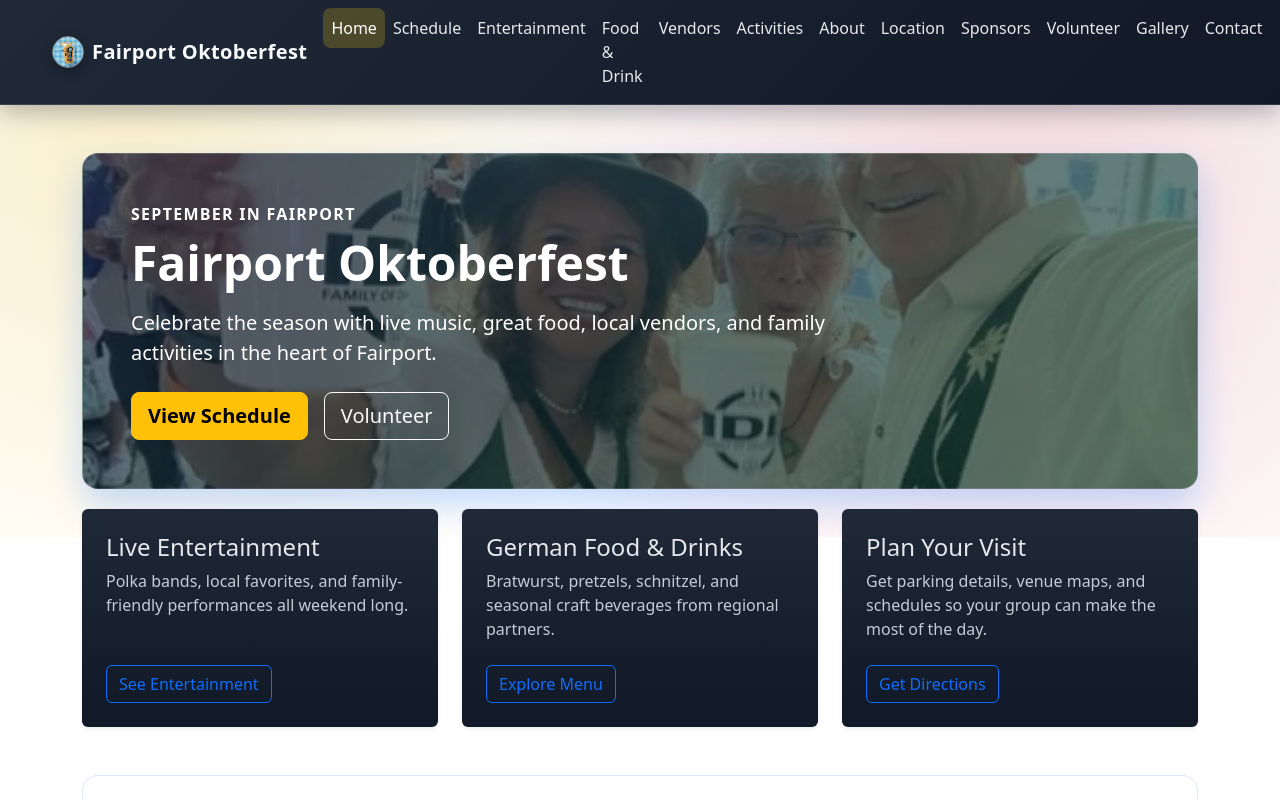
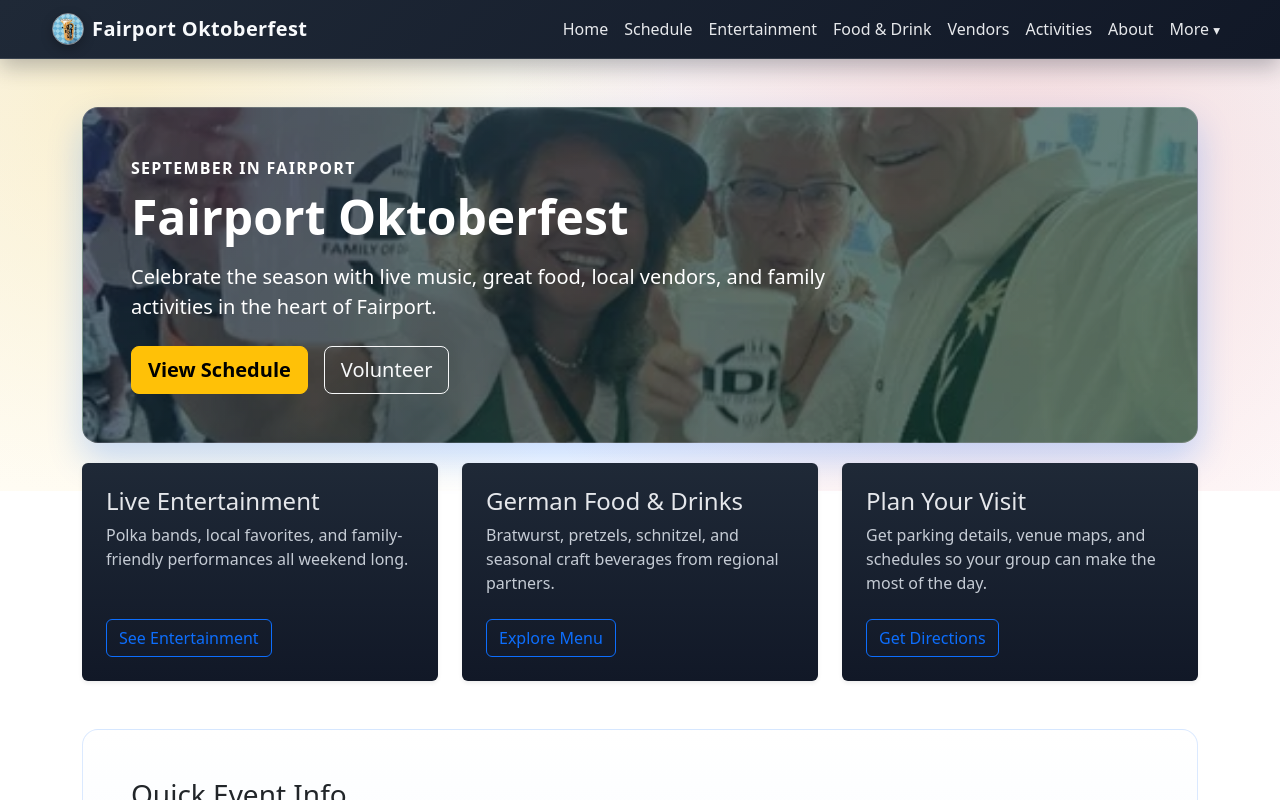
Before and after one commit to jzon-03/fairport-oktoberfest, an Angular app: page /home in a window 1280 px wide. Shown: the top 800 px of the page. Built offline with nearby package versions, Linux system fonts and the light colour scheme.

Commit message:
refactor base-nav

```diff
--- a/src/app/components/base-nav/base-nav.component.css
+++ b/src/app/components/base-nav/base-nav.component.css
@@ -29,6 +29,17 @@
 	color: rgba(248, 250, 252, 0.92);
 }
 
+.nav-more-toggle {
+	background: transparent;
+	border: 0;
+	line-height: 1.5;
+}
+
+.nav-more-toggle::after {
+	content: ' ▾';
+	font-size: 0.85em;
+}
+
 .nav-link.active {
 	background-color: rgba(250, 204, 21, 0.22);
 	color: #ffffff;
@@ -40,3 +51,19 @@
 .navbar-brand:focus-visible {
 	color: #fde68a;
 }
+
+.dropdown-menu {
+	background: #111827;
+	border: 1px solid rgba(255, 255, 255, 0.14);
+	box-shadow: 0 0.8rem 1.8rem rgba(0, 0, 0, 0.35);
+}
+
+.dropdown-item {
+	color: rgba(248, 250, 252, 0.92);
+}
+
+.dropdown-item:hover,
+.dropdown-item:focus-visible {
+	background: rgba(250, 204, 21, 0.2);
+	color: #ffffff;
+}
--- a/src/app/components/base-nav/base-nav.component.html
+++ b/src/app/components/base-nav/base-nav.component.html
@@ -1,6 +1,6 @@
 <nav class="navbar navbar-expand-lg navbar-dark base-nav-dark sticky-top">
 	<div class="container-fluid nav-shell">
-		<a class="navbar-brand fw-semibold d-inline-flex align-items-center gap-2" routerLink="/home" (click)="closeNav()">
+		<a class="navbar-brand fw-semibold d-inline-flex align-items-center gap-2" routerLink="/" (click)="closeNav()">
 			<img
 				ngSrc="/favicon.jpg"
 				width="32"
@@ -24,19 +24,42 @@
 
 		<div class="collapse navbar-collapse" id="baseNavMenu" [class.show]="isNavExpanded">
 			<ul class="navbar-nav ms-auto mb-2 mb-lg-0">
-				@for (item of navItems; track item.path) {
+				@for (item of navItems; track item.label) {
+					@if (item.children) {
+						<li class="nav-item dropdown" [class.show]="isMoreOpen">
+							<button
+								type="button"
+								class="nav-link nav-more-toggle"
+								[class.active]="hasActiveChild(item.children)"
+								aria-expanded="{{ isMoreOpen }}"
+								(click)="toggleMore()"
+							>
+								{{ item.label }}
+							</button>
+							<ul class="dropdown-menu dropdown-menu-end" [class.show]="isMoreOpen">
+								@for (child of item.children; track child.route) {
+									<li>
+										<a class="dropdown-item" [routerLink]="child.route" (click)="closeNav()">
+											{{ child.label }}
+										</a>
+									</li>
+								}
+							</ul>
+						</li>
+					} @else {
 						<li class="nav-item">
 							<a
 								class="nav-link"
-							[routerLink]="item.path"
+								[routerLink]="item.route"
 								routerLinkActive="active"
-							[routerLinkActiveOptions]="{ exact: item.exact }"
+								[routerLinkActiveOptions]="{ exact: item.route === '/' }"
 								(click)="closeNav()"
 							>
 								{{ item.label }}
 							</a>
 						</li>
 					}
+				}
 			</ul>
 		</div>
 	</div>
--- a/src/app/components/base-nav/base-nav.component.ts
+++ b/src/app/components/base-nav/base-nav.component.ts
@@ -1,10 +1,33 @@
-import { Component } from '@angular/core';
+import { Component, inject } from '@angular/core';
+import { Router } from '@angular/router';
 
-type NavItem = {
+export interface NavItem {
   label: string;
-  path: string;
-  exact: boolean;
-};
+  route: string;
+  icon?: string;
+  children?: NavItem[];
+}
+
+export const navItems: NavItem[] = [
+  { label: 'Home', route: '/' },
+  { label: 'Schedule', route: '/schedule' },
+  { label: 'Entertainment', route: '/entertainment' },
+  { label: 'Food & Drink', route: '/food-drink' },
+  { label: 'Vendors', route: '/vendors' },
+  { label: 'Activities', route: '/activities' },
+  { label: 'About', route: '/about' },
+  {
+    label: 'More',
+    route: '',
+    children: [
+      { label: 'Location', route: '/location' },
+      { label: 'Sponsors', route: '/sponsors' },
+      { label: 'Volunteer', route: '/volunteer' },
+      { label: 'Gallery', route: '/gallery' },
+      { label: 'Contact', route: '/contact' },
+    ],
+  },
+];
 
 @Component({
   selector: 'app-base-nav',
@@ -13,28 +36,31 @@ type NavItem = {
   styleUrl: './base-nav.component.css',
 })
 export class BaseNavComponent {
-  protected readonly navItems: NavItem[] = [
-    { label: 'Home', path: '/home', exact: true },
-    { label: 'Schedule', path: '/schedule', exact: false },
-    { label: 'Entertainment', path: '/entertainment', exact: false },
-    { label: 'Food & Drink', path: '/food-drink', exact: false },
-    { label: 'Vendors', path: '/vendors', exact: false },
-    { label: 'Activities', path: '/activities', exact: false },
-    { label: 'About', path: '/about', exact: false },
-    { label: 'Location', path: '/location', exact: false },
-    { label: 'Sponsors', path: '/sponsors', exact: false },
-    { label: 'Volunteer', path: '/volunteer', exact: false },
-    { label: 'Gallery', path: '/gallery', exact: false },
-    { label: 'Contact', path: '/contact', exact: false },
-  ];
+  private readonly router = inject(Router);
+
+  protected readonly navItems = navItems;
 
   protected isNavExpanded = false;
+  protected isMoreOpen = false;
 
   protected toggleNav(): void {
     this.isNavExpanded = !this.isNavExpanded;
+    if (!this.isNavExpanded) {
+      this.isMoreOpen = false;
+    }
+  }
+
+  protected toggleMore(): void {
+    this.isMoreOpen = !this.isMoreOpen;
   }
 
   protected closeNav(): void {
     this.isNavExpanded = false;
+    this.isMoreOpen = false;
+  }
+
+  protected hasActiveChild(children: NavItem[]): boolean {
+    const currentPath = this.router.url.split('?')[0];
+    return children.some((child) => currentPath === child.route || currentPath.startsWith(`${child.route}/`));
   }
 }
```
Lines whose indentation alone changed are shown as unchanged.
